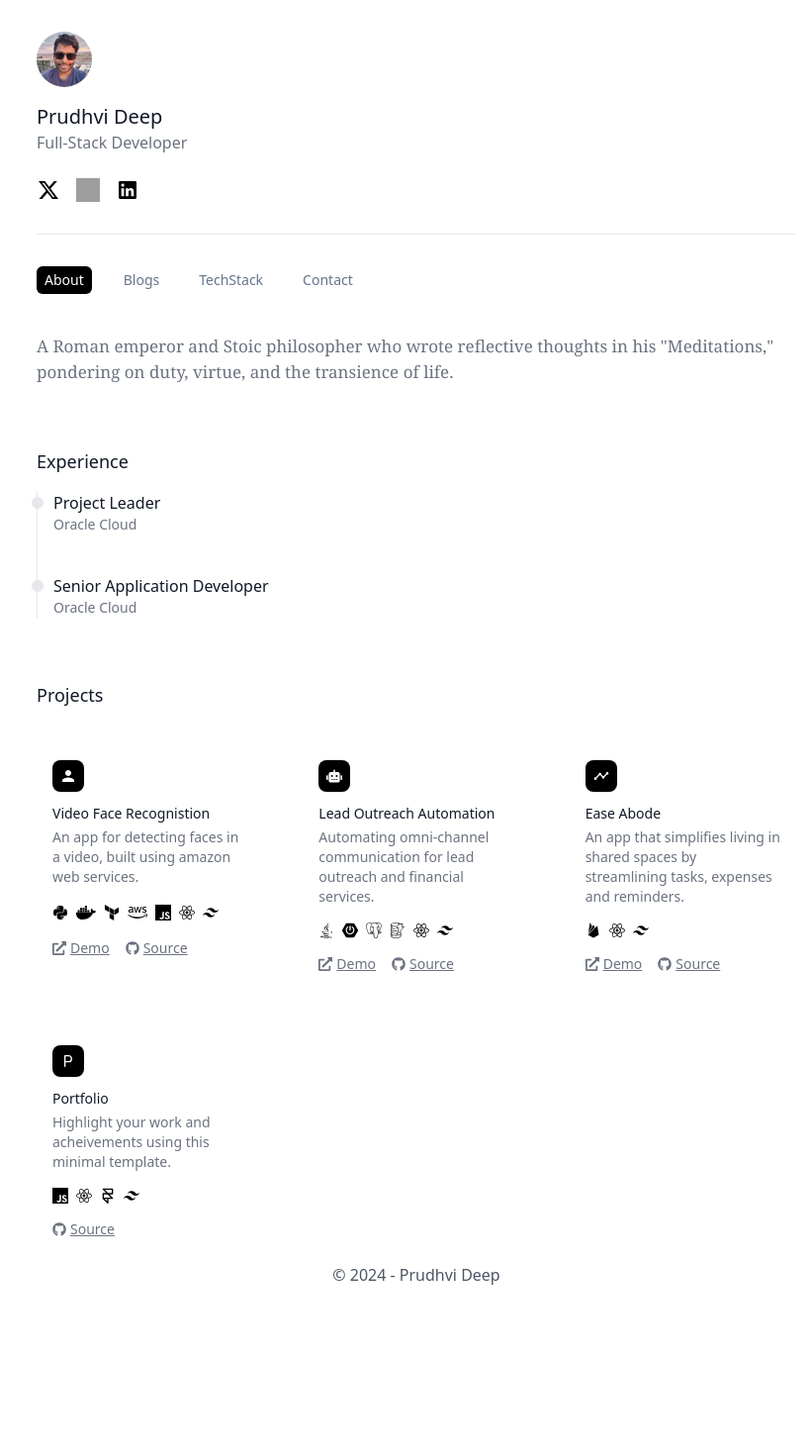
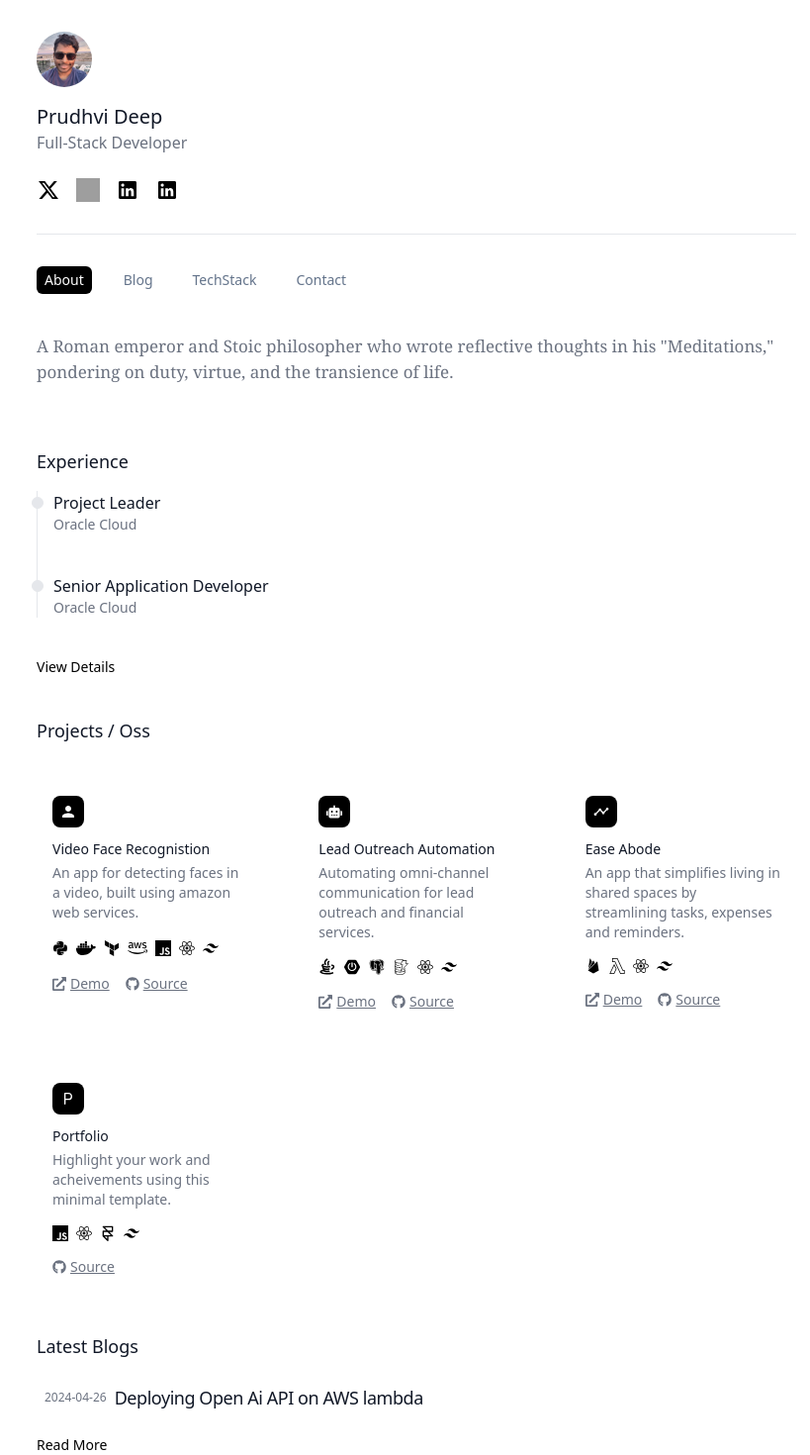
Before and after one commit to prudhvideep/dev-portfolio, a React (Create React App) app: page / in a window 1280 px wide. Shown: the top 1470 px of the page at 99% size, without its empty margins (219-1038 px from the left). Before the commit the page ends 1308 px from the top, so only its background shows below. Built offline with nearby package versions, Linux system fonts and the light colour scheme; grey boxes are pictures that could not be loaded; the HTML template or start-up script is replaced by a standard one.

Commit message:
Updating personal website

```diff
--- a/src/App.js
+++ b/src/App.js
@@ -72,11 +72,12 @@ function AnimatedRoutes() {
 }
 
 function App() {
+
   return (
     <Router>
       <div className="min-h-screen flex flex-col">
         <Header />
-        <ToolBar />
+        <ToolBar/>
         <div className="flex-grow">
           <AnimatedRoutes />
         </div>
--- a/src/components/Header.jsx
+++ b/src/components/Header.jsx
@@ -2,16 +2,14 @@ import github from "../media/github.svg";
 import x from "../media/x.svg";
 import linkedin from "../media/linkedin.svg";
 import profilePic from "../media/profile.jpg";
-import { motion } from "framer-motion";
+import { FaMedium } from "react-icons/fa6";
+
 
 const Header = () => {
   return (
     <div className="border-b ml-auto mr-auto w-9/10 md:w-9/10 max-w-3xl">
       <div className="mt-8 ">
-        <motion.div
-          initial={{ y : -100 }}
-          animate={{ y : 0 }}
-          transition={{ delay: 0.2, type : "spring", stiffness : 120}}
+        <div
           className="mb-4 rounded-full bg-gray-100 w-14 h-14 overflow-hidden"
         >
           <img
@@ -19,7 +17,7 @@ const Header = () => {
             alt="Profile"
             className="w-full h-full object-cover"
           />
-        </motion.div>
+        </div>
         <div className="mt-2">
           <h1 className="text-xl font-medium font-heading text-gray-900">
             Prudhvi Deep
@@ -48,6 +46,13 @@ const Header = () => {
           >
             <img src={linkedin} alt="Github" className="w-6 h-6" />
           </a>
+          <a
+            href="https://www.linkedin.com/in/prudhvideep/"
+            target="_blank"
+            rel="noreferrer"
+          >
+            <img src={linkedin} alt="Github" className="w-6 h-6" />
+          </a>
         </div>
       </div>
     </div>
--- a/src/components/ToolBar.jsx
+++ b/src/components/ToolBar.jsx
@@ -1,17 +1,17 @@
 import { useEffect, useState } from "react";
-import { useNavigate } from "react-router-dom";
-import { motion, AnimatePresence } from "framer-motion";
+import { useNavigate, useLocation } from "react-router-dom";
+import { motion } from "framer-motion";
 
 const ToolBar = () => {
   const navigate = useNavigate();
-  const [selectedStatus, setSelectedStatus] = useState("About");
+  const location = useLocation();
+
+  const [selectedStatus, setSelectedStatus] = useState("");
 
   useEffect(() => {
-    return () => {
-      navigate("/");
-      setSelectedStatus("About");
-    };
-  }, []);
+    let pathname = location.pathname.split("/")[1] || "About";
+    setSelectedStatus(pathname);
+  }, [location]);
 
   const handleClick = (status) => {
     setSelectedStatus(status);
@@ -49,7 +49,7 @@ const ToolBar = () => {
           }`}
           onClick={() => handleClick("Blogs")}
         >
-          Blogs
+          Blog
         </motion.button>
         <motion.button
           initial={{ opacity: 0 }}
--- a/src/pages/About.jsx
+++ b/src/pages/About.jsx
@@ -7,20 +7,29 @@ import {
   FaGithub,
   FaRobot,
 } from "react-icons/fa";
-import { FaAws, FaReact, FaJava } from "react-icons/fa6";
+import { FaAws, FaReact } from "react-icons/fa6";
 import { FiFramer } from "react-icons/fi";
 import {
   SiTerraform,
   SiJavascript,
   SiTailwindcss,
   SiSpringboot,
-  SiPostgresql,
   SiAmazondynamodb,
+  SiAwslambda,
 } from "react-icons/si";
 import { MdTimeline } from "react-icons/md";
 import { IoLogoFirebase } from "react-icons/io5";
+import { RiJavaLine } from "react-icons/ri";
 import { motion } from "framer-motion";
+import { BiLogoPostgresql } from "react-icons/bi";
+import { useNavigate } from "react-router-dom";
 const About = () => {
+  const navigate = useNavigate();
+
+  const handleClick = () => {
+    navigate("/Blogs");
+  }
+
   return (
     <div className="mt-10 ml-auto mr-auto w-9/10 md:w-9/10 max-w-3xl opacity:1 transform:none">
       <p className="text-[17px] font-serif text-gray-500">
@@ -52,9 +61,16 @@ const About = () => {
             </div>
           </li>
         </ol>
+        <div
+          onClick={handleClick}
+          className="hover:underline text-sm hover:cursor-pointer"
+          aria-label="Read more blogs"
+        >
+          View Details
+        </div>
       </div>
-      <div className="mt-16">
-        <h1 className="font-medium text-gray-900 mb-4 text-lg">Projects</h1>
+      <div className="mt-10">
+        <h1 className="font-medium text-gray-900 mb-4 text-lg">Projects / Oss</h1>
         <div className="grid grid-cols-2 md:grid-cols-3 gap-x-10 gap-y-5">
           <div className="mt-5 p-2 group">
             <motion.div
@@ -129,16 +145,16 @@ const About = () => {
                   financial services.
                 </div>
                 <div className="hidden md:flex mt-4 flex-row space-x-2 items-center">
-                  <FaJava />
+                  <RiJavaLine className="text-lg" />
                   <SiSpringboot />
-                  <SiPostgresql />
+                  <BiLogoPostgresql className="text-lg" />
                   <SiAmazondynamodb />
                   <FaReact />
                   <SiTailwindcss />
                 </div>
                 <div className="mt-4 flex flex-row space-x-4 justify-start">
                   <motion.a
-                    href="https://main.d1qf7izi91xox1.amplifyapp.com/"
+                    href="https://main.d33hnvrtcy55fk.amplifyapp.com"
                     target="_blank"
                     className="flex items-center text-sm text-gray-500 hover:font-semibold hover:text-gray-900 transition-colors"
                     whileHover={{
@@ -149,7 +165,7 @@ const About = () => {
                     <span className="underline hover:no-underline">Demo</span>
                   </motion.a>
                   <motion.a
-                    href="https://github.com/prudhvideep/Workflow-Generator"
+                    href="https://github.com/prudhvideep/Lead-Outreach-Automation"
                     target="_blank"
                     className="flex items-center text-sm text-gray-500 hover:font-semibold hover:text-gray-900 transition-colors"
                     whileHover={{
@@ -178,11 +194,12 @@ const About = () => {
                   Ease Abode
                 </div>
                 <div className="max-w-xs text-sm font-normal text-gray-500">
-                  An app that simplifies living in shared spaces by
-                  streamlining tasks, expenses and reminders.
+                  An app that simplifies living in shared spaces by streamlining
+                  tasks, expenses and reminders.
                 </div>
                 <div className="hidden md:flex mt-4 flex-row space-x-2 items-center">
                   <IoLogoFirebase />
+                  <SiAwslambda />
                   <FaReact />
                   <SiTailwindcss />
                 </div>
@@ -249,6 +266,30 @@ const About = () => {
           </div>
         </div>
       </div>
+      <div className="mt-10">
+        <h1 className="font-medium text-gray-900 mb-4 text-lg">Latest Blogs</h1>
+        <a
+          href="https://medium.com/p/e28f71a6b8ab"
+          target="_blank"
+          className="flex flex-col space-y-1 mb-4 hover:bg-gray-100 hover:rounded-md p-2 hover:underline hover:cursor-pointer"
+        >
+          <div className="w-full flex flex-col justify-center">
+            <div className="flex items-center gap-2">
+              <p className="text-gray-500 text-xs">2024-04-26</p>
+              <p className="text-gray-900 text-lg font-medium tracking-tight">
+                Deploying Open Ai API on AWS lambda
+              </p>
+            </div>
+          </div>
+        </a>
+        <div
+          onClick={handleClick}
+          className="hover:underline text-sm hover:cursor-pointer"
+          aria-label="Read more blogs"
+        >
+          Read More
+        </div>
+      </div>
     </div>
   );
 };
--- a/src/pages/Blogs.jsx
+++ b/src/pages/Blogs.jsx
@@ -1,11 +1,38 @@
-import { useEffect } from "react";
-import { Navigate, useNavigate } from "react-router-dom";
+import { motion } from "framer-motion";
 
 const Blogs = () => {
-
   return (
-    <div className="mt-10 ml-auto mr-auto w-8/10 md:w-9/10 max-w-3xl opacity:1 transform:none">
-      <p>Blogs Page</p>
+    <div className="mt-10 ml-auto mr-auto w-8/10 md:w-9/10 max-w-3xl" style={{ opacity: 1, transform: "none" }}>
+      <div>
+        <div>
+          <div className="flex flex-col gap-3 w-full">
+            <motion.a
+              whileHover={{
+                scale: 1.02,
+              }}
+              whileTap={{ scale: 0.95 }}
+              href="https://medium.com/p/e28f71a6b8ab"
+              target="_blank"
+              >
+              <div
+                className="flex flex-col space-y-1 rounded-lg bg-gray-100 hover:bg-white py-3 pl-3 border border-gray-200"
+                tabIndex="0"
+              >
+                <div className="w-full flex flex-col">
+                  <div className="flex items-center gap-2">
+                    <p className="text-gray-900 text-lg font-heading tracking-tight">
+                      Open Ai Api on AWS Lambda
+                    </p>
+                  </div>
+                  <p className="text-gray-500 text-sm tracking-tight mt-1">
+                    Steps to deploy Open Ai api on lambda and format the output using pydantic.
+                  </p>
+                </div>
+              </div>
+            </motion.a>
+          </div>
+        </div>
+      </div>
     </div>
   );
 };
```
